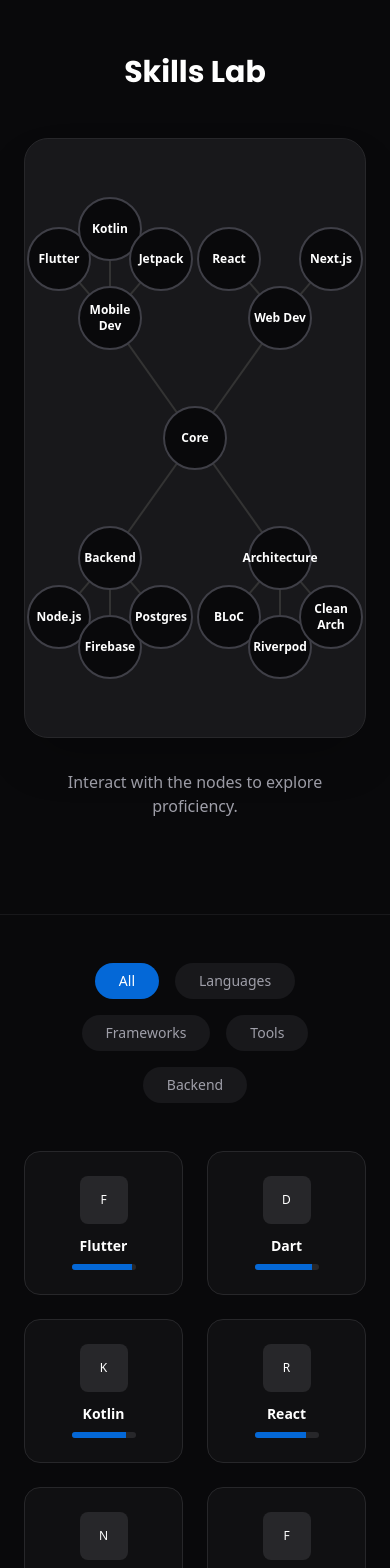
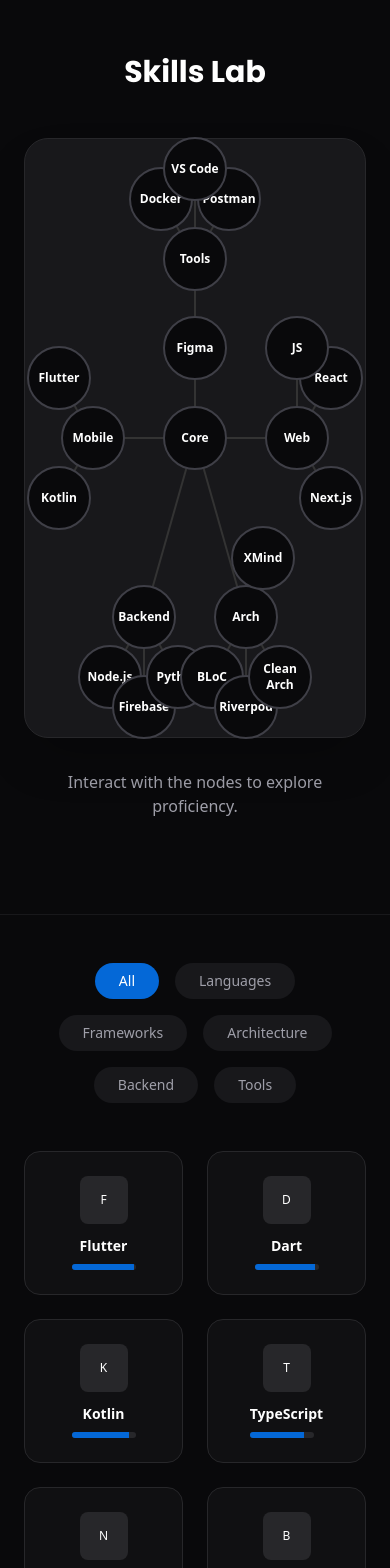
Before and after one commit to shuhaibkt02/portfolio_v2, a Next.js app: page / in a window 390 px wide. Shown: the part 2300-3868 px from the top of the page. Built offline with nearby package versions, Linux system fonts and the light colour scheme.

Commit message:
feat: introduce career timeline and interactive skill sections with global styling.

```diff
--- a/src/app/globals.css
+++ b/src/app/globals.css
@@ -31,3 +31,31 @@
   color: var(--foreground);
   font-family: var(--font-sans);
 }
+
+/* Custom Scrollbar */
+::-webkit-scrollbar {
+  width: 8px;
+  height: 8px;
+}
+
+::-webkit-scrollbar-track {
+  background: #09090b;
+  /* zinc-950 */
+}
+
+::-webkit-scrollbar-thumb {
+  background: #27272a;
+  /* zinc-800 */
+  border-radius: 4px;
+}
+
+::-webkit-scrollbar-thumb:hover {
+  background: #3f3f46;
+  /* zinc-700 */
+}
+
+/* For Firefox */
+* {
+  scrollbar-width: thin;
+  scrollbar-color: #27272a #09090b;
+}
--- a/src/components/about/StoryTimeline.tsx
+++ b/src/components/about/StoryTimeline.tsx
@@ -3,12 +3,33 @@
 import { motion } from "framer-motion";
 
 const milestones = [
-    { year: "Pre-2019", title: "Cybersecurity Foundations", desc: "Built foundational knowledge in networking, system security, and defensive cybersecurity concepts before formal degree studies." },
-    { year: "2019 – 2022", title: "BCA (Distance)", desc: "Completed BCA through distance education, focusing on academic foundations while independently exploring technology." },
-    { year: "2023 – 2025", title: "Career Break & Skill Building", desc: "Took a planned career break to deepen technical skills, explore blockchain, and understand market dynamics." },
-    { year: "2025 – Present", title: "Mobile App Developer", desc: "Working at SpiralCode Innovates LLP on enterprise-grade Flutter applications and offline-first systems." },
-    { year: "Present", title: "Continuous Growth", desc: "Actively expanding full-stack capabilities with Next.js, TypeScript, and scalable system architecture patterns." },
+    {
+        year: "Pre-2019",
+        title: "Cybersecurity Foundations",
+        desc: "Built foundational knowledge in networking, system security, and defensive cybersecurity concepts before formal degree studies."
+    },
+    {
+        year: "2019 – 2022",
+        title: "Bachelor of Computer Applications",
+        desc: "Completed BCA while building technical foundations and exploring software development independently."
+    },
+    {
+        year: "2022 – 2023",
+        title: "Junior Android Developer",
+        desc: "Joined Nizzcorp and worked on employee and sales management systems using Flutter, React, Node.js, and PostgreSQL."
+    },
+    {
+        year: "2023 – 2025",
+        title: "Career Break & Skill Building",
+        desc: "Took a planned break to strengthen technical depth, explore blockchain concepts, understand stock market dynamics, and refine long-term career direction."
+    },
+    {
+        year: "2025 – Present",
+        title: "Mobile App Developer",
+        desc: "Working at SpiralCode Innovates LLP on enterprise-grade Flutter applications, offline-first systems, and high-precision location tracking."
+    }
 ];
+
 
 export const StoryTimeline = () => {
     return (
@@ -22,7 +43,7 @@
                     {/* Progress Line */}
                     <div className="absolute left-4 top-0 h-full w-0.5 bg-zinc-800 md:left-0 md:top-8 md:h-0.5 md:w-full" />
 
-                    <div className="flex flex-col gap-8 pb-12 pt-4 md:flex-row md:overflow-x-auto md:scrollbar-hide">
+                    <div className="flex flex-col gap-8 pb-12 pt-4 md:flex-row md:overflow-x-auto">
                         {milestones.map((milestone, index) => (
                             <motion.div
                                 key={index}
--- a/src/components/skills/SkillTree.tsx
+++ b/src/components/skills/SkillTree.tsx
@@ -8,29 +8,37 @@
     { id: "core", x: 50, y: 50, label: "Core", level: "Expert" },
 
     // Categories
-    { id: "mobile", x: 25, y: 30, label: "Mobile Dev", parent: "core" },
-    { id: "web", x: 75, y: 30, label: "Web Dev", parent: "core" },
-    { id: "backend", x: 25, y: 70, label: "Backend", parent: "core" },
-    { id: "arch", x: 75, y: 70, label: "Architecture", parent: "core" },
+    { id: "mobile", x: 20, y: 50, label: "Mobile", parent: "core" },
+    { id: "web", x: 80, y: 50, label: "Web", parent: "core" },
+    { id: "backend", x: 35, y: 80, label: "Backend", parent: "core" },
+    { id: "arch", x: 65, y: 80, label: "Arch", parent: "core" },
+    { id: "tools", x: 50, y: 20, label: "Tools", parent: "core" },
 
     // Mobile
-    { id: "flutter", x: 10, y: 20, label: "Flutter", parent: "mobile" },
-    { id: "kotlin", x: 25, y: 15, label: "Kotlin", parent: "mobile" },
-    { id: "jetpack", x: 40, y: 20, label: "Jetpack", parent: "mobile" },
+    { id: "flutter", x: 10, y: 40, label: "Flutter", parent: "mobile" },
+    { id: "kotlin", x: 10, y: 60, label: "Kotlin", parent: "mobile" },
 
     // Web
-    { id: "react", x: 60, y: 20, label: "React", parent: "web" },
-    { id: "nextjs", x: 90, y: 20, label: "Next.js", parent: "web" },
+    { id: "react", x: 90, y: 40, label: "React", parent: "web" },
+    { id: "nextjs", x: 90, y: 60, label: "Next.js", parent: "web" },
+    { id: "js", x: 80, y: 35, label: "JS", parent: "web" },
 
     // Backend
-    { id: "node", x: 10, y: 80, label: "Node.js", parent: "backend" },
-    { id: "firebase", x: 25, y: 85, label: "Firebase", parent: "backend" },
-    { id: "postgres", x: 40, y: 80, label: "Postgres", parent: "backend" },
+    { id: "node", x: 25, y: 90, label: "Node.js", parent: "backend" },
+    { id: "firebase", x: 35, y: 95, label: "Firebase", parent: "backend" },
+    { id: "python", x: 45, y: 90, label: "Python", parent: "backend" },
 
     // Architecture
-    { id: "bloc", x: 60, y: 80, label: "BLoC", parent: "arch" },
-    { id: "riverpod", x: 75, y: 85, label: "Riverpod", parent: "arch" },
-    { id: "clean", x: 90, y: 80, label: "Clean Arch", parent: "arch" },
+    { id: "bloc", x: 55, y: 90, label: "BLoC", parent: "arch" },
+    { id: "riverpod", x: 65, y: 95, label: "Riverpod", parent: "arch" },
+    { id: "clean", x: 75, y: 90, label: "Clean Arch", parent: "arch" },
+    { id: "xmind", x: 70, y: 70, label: "XMind", parent: "arch" },
+
+    // Tools
+    { id: "docker", x: 40, y: 10, label: "Docker", parent: "tools" },
+    { id: "postman", x: 60, y: 10, label: "Postman", parent: "tools" },
+    { id: "vscode", x: 50, y: 5, label: "VS Code", parent: "tools" },
+    { id: "figma", x: 50, y: 35, label: "Figma", parent: "tools" },
 ];
 
 export const SkillTree = () => {
--- a/src/components/skills/TechGrid.tsx
+++ b/src/components/skills/TechGrid.tsx
@@ -4,18 +4,29 @@
 import { useState } from "react";
 
 const allSkills = [
-    { name: "Flutter", category: "Frameworks", level: 95 },
-    { name: "Dart", category: "Languages", level: 90 },
-    { name: "Kotlin", category: "Languages", level: 85 },
-    { name: "React", category: "Frameworks", level: 80 },
-    { name: "Next.js", category: "Frameworks", level: 75 },
-    { name: "Firebase", category: "Tools", level: 90 },
-    { name: "Git", category: "Tools", level: 85 },
-    { name: "Figma", category: "Tools", level: 70 },
-    { name: "Node.js", category: "Backend", level: 60 },
+    { name: "Flutter", category: "Frameworks", level: 98 },
+    { name: "Dart", category: "Languages", level: 95 },
+    { name: "Kotlin", category: "Languages", level: 90 },
+    { name: "TypeScript", category: "Languages", level: 85 },
+    { name: "Next.js", category: "Frameworks", level: 80 },
+    { name: "BLoC", category: "Architecture", level: 95 },
+    { name: "Riverpod", category: "Architecture", level: 95 },
+    { name: "Clean Arch", category: "Architecture", level: 90 },
+    { name: "Firebase", category: "Backend", level: 90 },
+    { name: "Supabase", category: "Backend", level: 85 },
+    { name: "Node.js", category: "Backend", level: 75 },
+    { name: "PostgreSQL", category: "Backend", level: 75 },
+    { name: "Hive", category: "Tools", level: 90 },
+    { name: "Figma", category: "Tools", level: 75 },
+    { name: "Python", category: "Languages", level: 80 },
+    { name: "JavaScript", category: "Languages", level: 85 },
+    { name: "XMind", category: "Tools", level: 85 },
+    { name: "Postman", category: "Tools", level: 90 },
+    { name: "Docker", category: "Tools", level: 80 },
+    { name: "VS Code", category: "Tools", level: 95 },
 ];
 
-const categories = ["All", "Languages", "Frameworks", "Tools", "Backend"];
+const categories = ["All", "Languages", "Frameworks", "Architecture", "Backend", "Tools"];
 
 export const TechGrid = () => {
     const [filter, setFilter] = useState("All");
@@ -33,8 +44,8 @@
                             key={cat}
                             onClick={() => setFilter(cat)}
                             className={`rounded-full px-6 py-2 text-sm font-medium transition-all ${filter === cat
-                                    ? "bg-flutter-blue text-white"
-                                    : "bg-zinc-900 text-zinc-400 hover:bg-zinc-800"
+                                ? "bg-flutter-blue text-white"
+                                : "bg-zinc-900 text-zinc-400 hover:bg-zinc-800"
                                 }`}
                         >
                             {cat}
```
